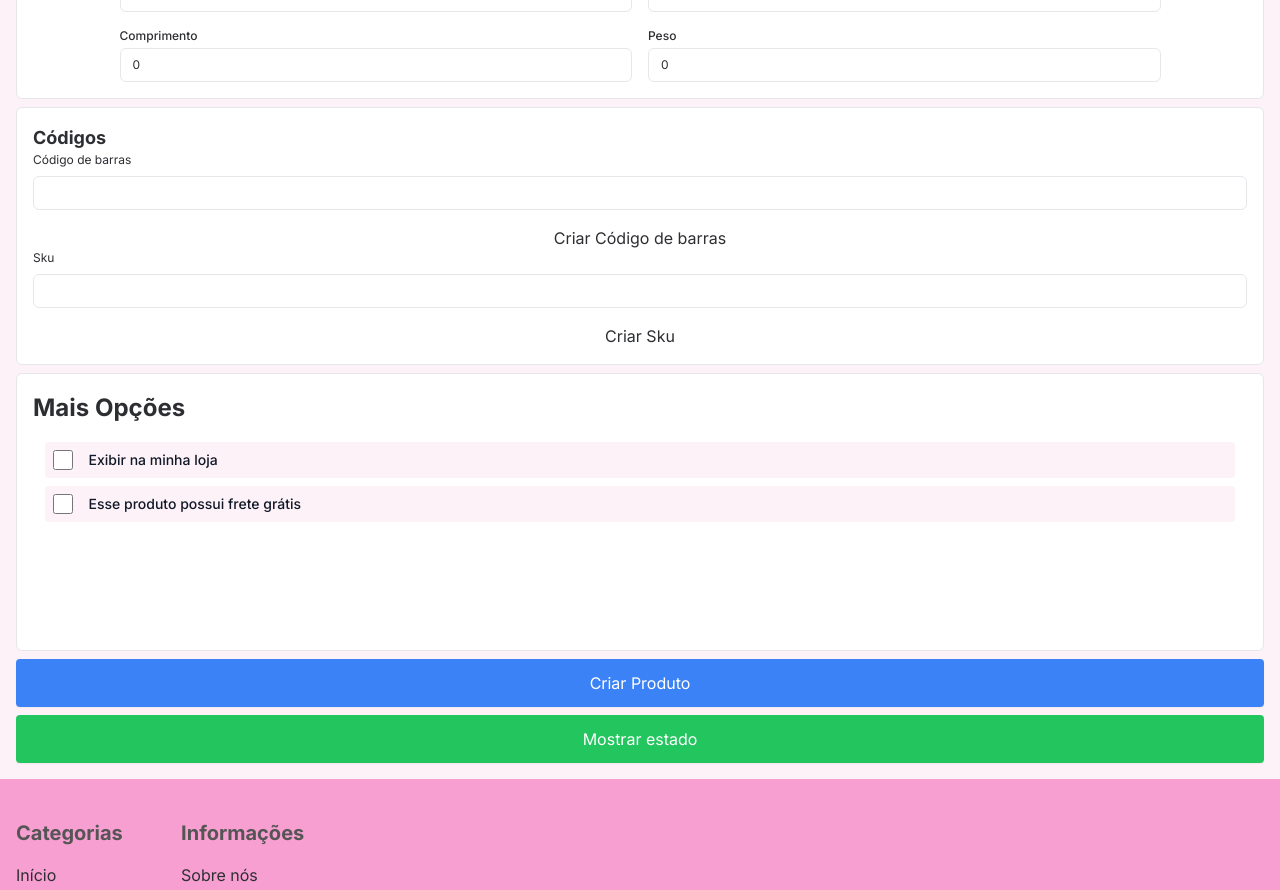
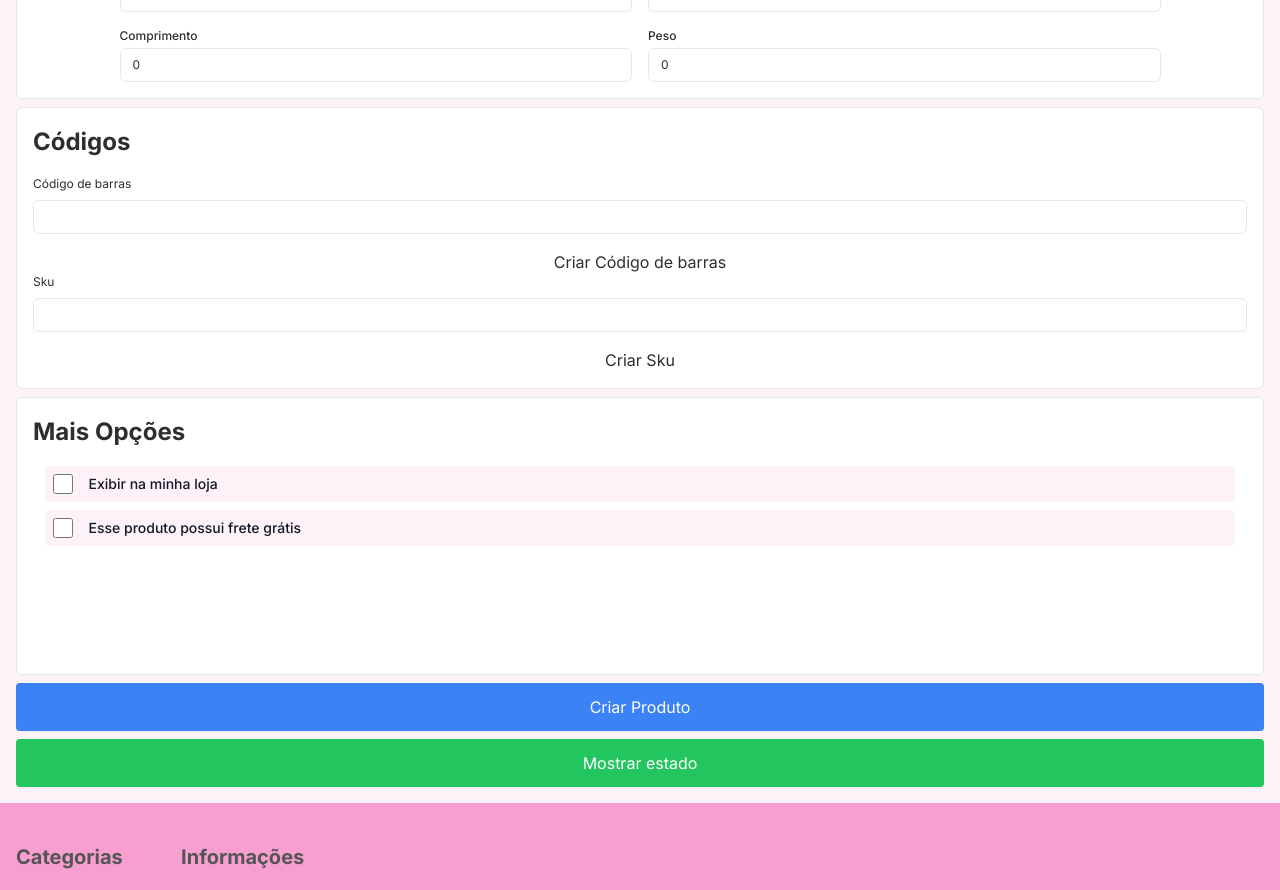
Before and after one commit to cafe51/Alexa-semijoias, a Next.js app in the folder alexa-site/: page /admin/dashboard/1/produtos/novo in a window 1280 px wide. Shown: the part 1600-2490 px from the top of the page. Built offline with nearby package versions, Linux system fonts and the light colour scheme; no server answers; the database is empty.

Commit message:
change h2 size style

```diff
--- a/alexa-site/src/app/admin/dashboard/[adminId]/produtos/novo/CodesSection.tsx
+++ b/alexa-site/src/app/admin/dashboard/[adminId]/produtos/novo/CodesSection.tsx
@@ -77,7 +77,7 @@ export default function CodesSection({
 
     return (
         <section className='p-4 border rounded-md bg-white'>
-            <h2 className="text-lg font-bold">Códigos</h2>
+            <h2 className="pb-4">Códigos</h2>
 
             { barCodeAndSku.map(({ propertyName, propertyValue, setProperty, setRandom }, index) => {
                 return (
```
